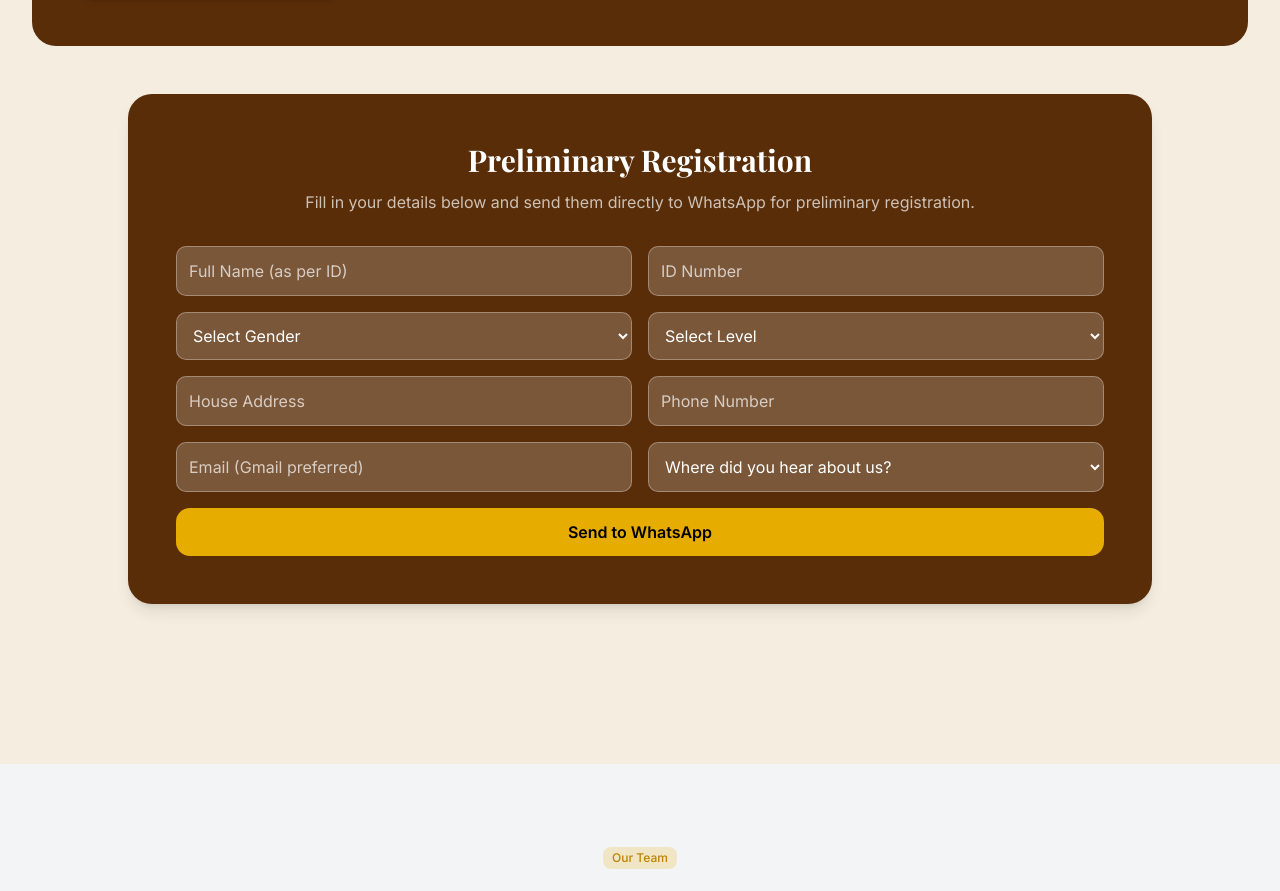
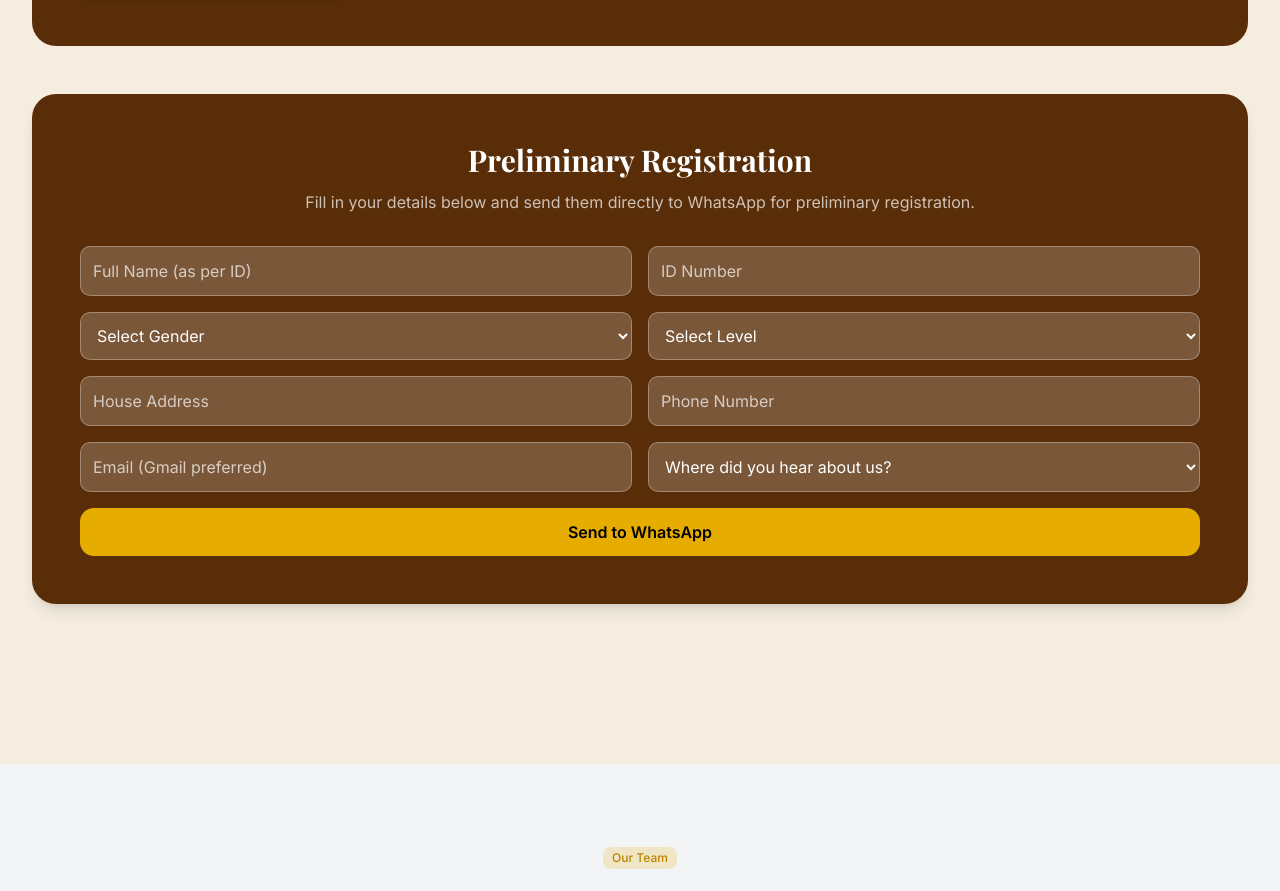
Before and after one commit to kmangwiro/my-site, a Next.js app: page / in a window 1280 px wide. Shown: the part 3132-4023 px from the top of the page. Built offline with nearby package versions, Linux system fonts and the light colour scheme; a web font is replaced by a local one.

Commit message:
final changes

```diff
--- a/components/services.tsx
+++ b/components/services.tsx
@@ -253,7 +253,7 @@ export function Services() {
                 {/* =========================
                  REGISTRATION FORM (OUTSIDE HSK INFO CARD)
                 ========================= */}
-                <div className="max-w-5xl mx-auto mb-20">
+                <div className="max-w-7xl mx-auto mb-20">
   <div className="bg-coffee rounded-3xl p-8 sm:p-12 shadow-lg">
     <div className="text-center mb-8">
       <h3 className="text-2xl sm:text-3xl font-serif font-bold text-white mb-3">
```
